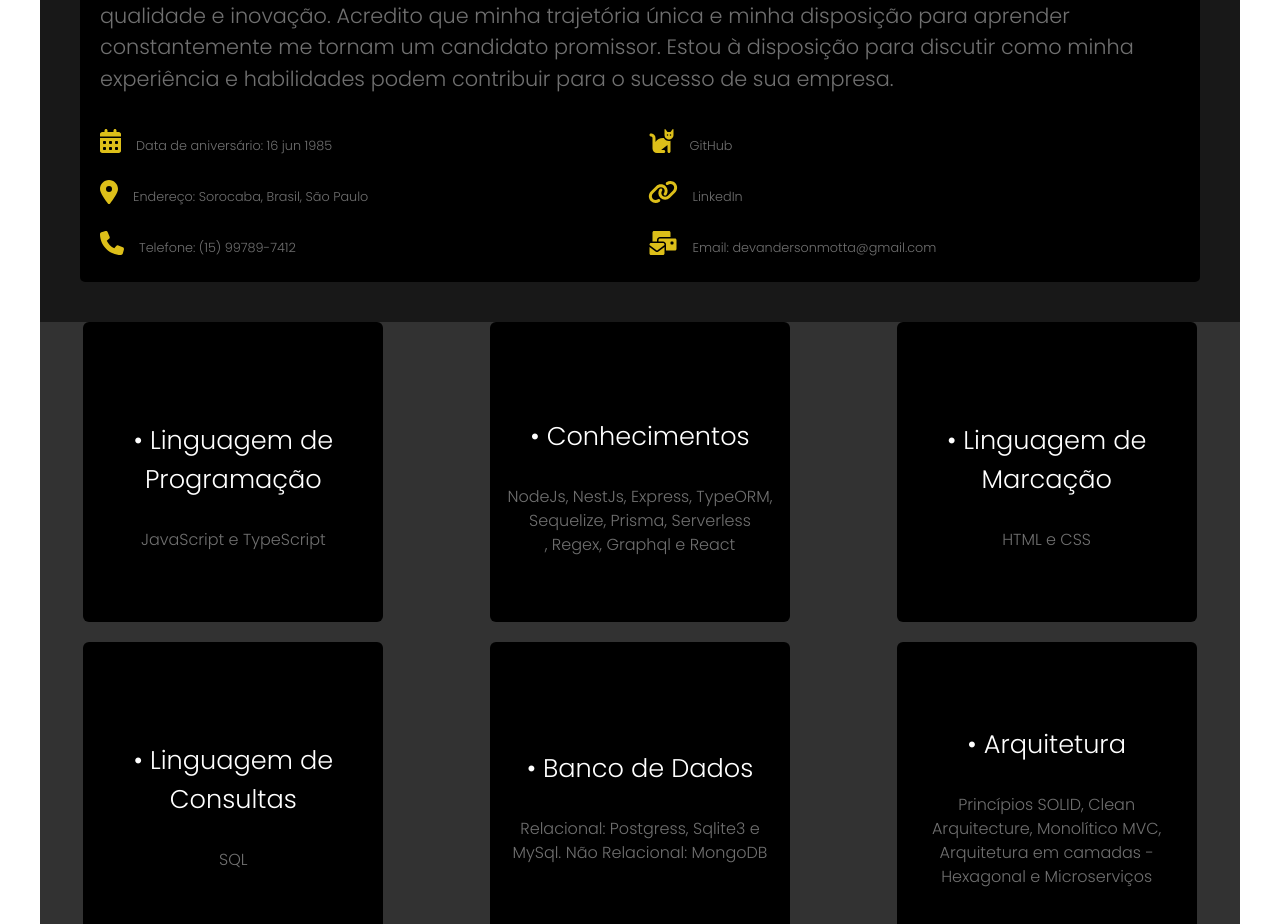
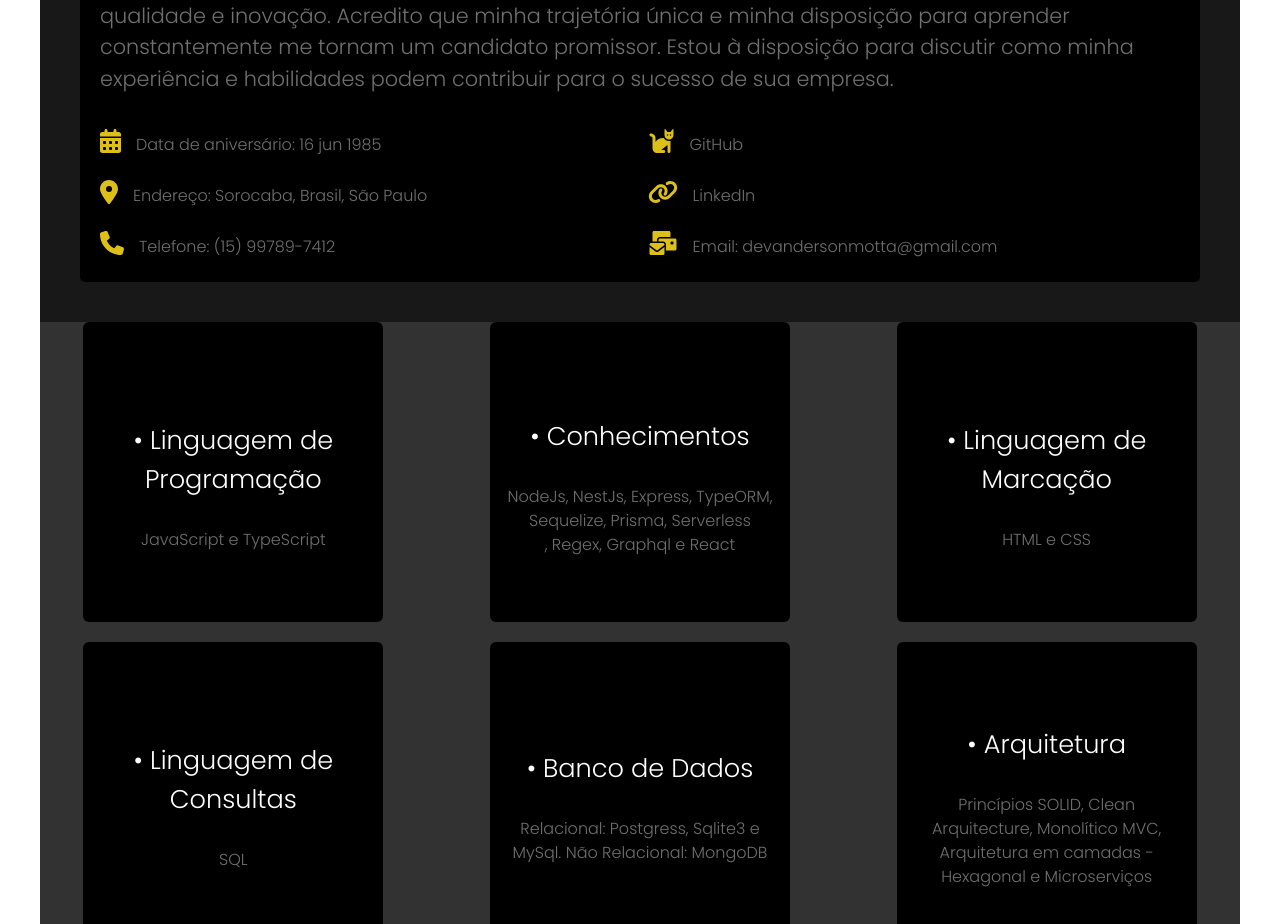
Before and after one commit to 1andersonmotta/reactNext, a Next.js app: page / in a window 1280 px wide. Shown: the part 1308-2232 px from the top of the page. Built offline with nearby package versions, Linux system fonts and the light colour scheme.

Commit message:
fix adjust in size

```diff
--- a/src/styles/style.css
+++ b/src/styles/style.css
@@ -296,7 +296,7 @@ main .sobre {
 
 .sobre_info p {
     font-family: 'Poppins';
-    font-size: .8rem;
+    font-size: 1rem;
 }
 
 @keyframes sobeSecao {
```
